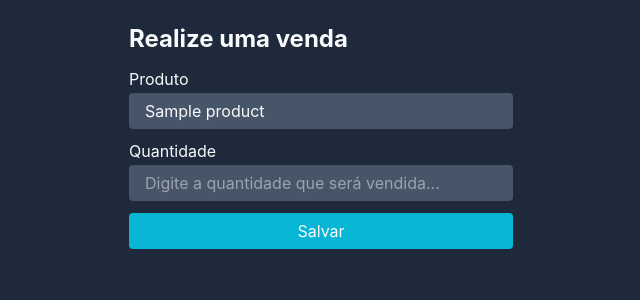
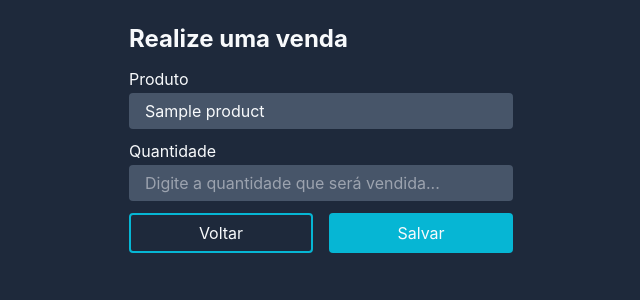
Before and after one commit to ruangustavo/django-crm, a Django app: page /sale in a window 1280 px wide. Shown: the part 59-359 px from the top of the page, without its empty margins (319-959 px from the left). Run offline with Django 4.2, Linux system fonts and the light colour scheme; tables that the repository leaves empty hold one stand-in row (values such as "Sample post"); some libraries are stand-ins or nearby versions; some web fonts are replaced.

Commit message:
Add come back button in sale page

```diff
--- a/templates/sale.html
+++ b/templates/sale.html
@@ -16,6 +16,9 @@
       </div>
     {% endfor %}
 
-    <button type="submit">Salvar</button>
+    <div class="row">
+      <a href="{% url 'enterprise:home' %}">Voltar</a>
+      <button type="submit">Salvar</button>
+    </div>
   </form>
 {% endblock %}
```
